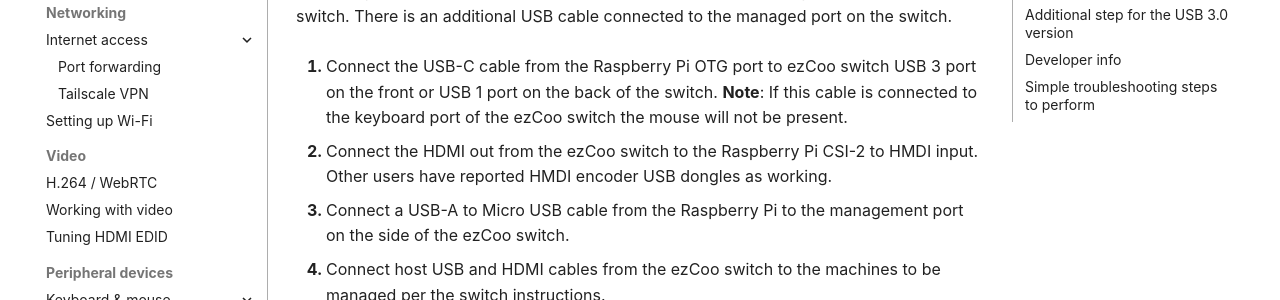
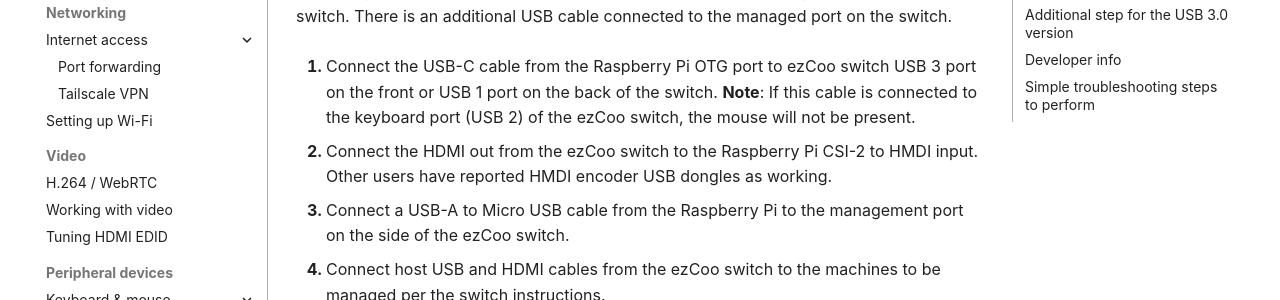
Before and after one commit to pikvm/pikvm, an MkDocs documentation site: the page built from docs/ezcoo.md, in a window 1280 px wide and 900 px high, scrolled down 706 px. Shown: the part 178-478 px from the top of the window. Built offline with MkDocs 1.6.1 and Material for MkDocs 9.7.7, drawn with Linux system fonts in a browser that asks for light colours; some web fonts are replaced; comment, search, counter and statistics services are not loaded.

Commit message:
Update ezcoo.md (#721)

```diff
--- a/docs/ezcoo.md
+++ b/docs/ezcoo.md
@@ -15,7 +15,7 @@
 
 From a high level, the ezCoo switch uses standard connections to the host machines (USB-A to USB-B and HDMI for USB2 version, USB-A to USB-A for the USB3 version). The Raspberry Pi OTG connector (the one coming from the USB-C port on a Pi 4 via the custom splitter cable or device) should be connected to the USB 3 port on the ezCoo switch. There is an additional USB cable connected to the managed port on the switch.
 
-1. Connect the USB-C cable from the Raspberry Pi OTG port to ezCoo switch USB 3 port on the front or USB 1 port on the back of the switch. **Note**: If this cable is connected to the keyboard port of the ezCoo switch the mouse will not be present.
+1. Connect the USB-C cable from the Raspberry Pi OTG port to ezCoo switch USB 3 port on the front or USB 1 port on the back of the switch. **Note**: If this cable is connected to the keyboard port (USB 2) of the ezCoo switch, the mouse will not be present.
 
 2. Connect the HDMI out from the ezCoo switch to the Raspberry Pi CSI-2 to HMDI input. Other users have reported HMDI encoder USB dongles as working.
 
```
